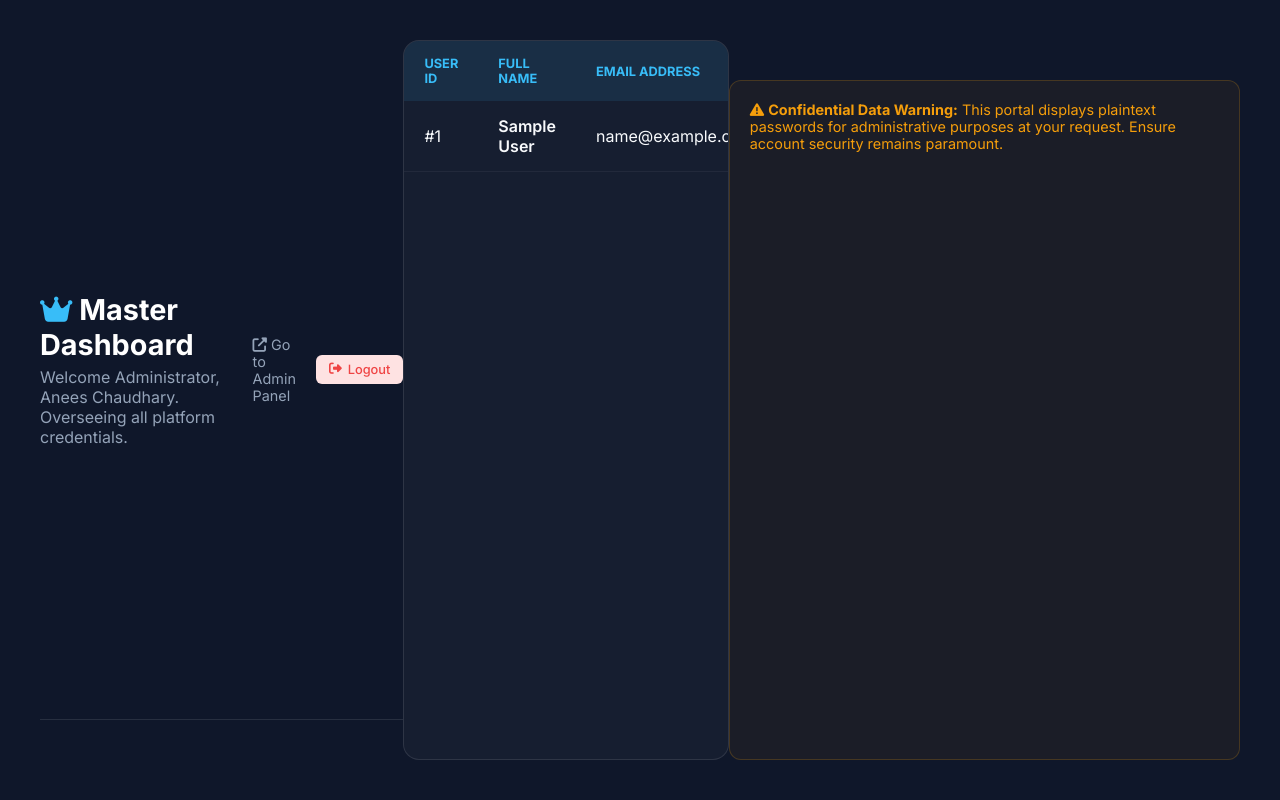
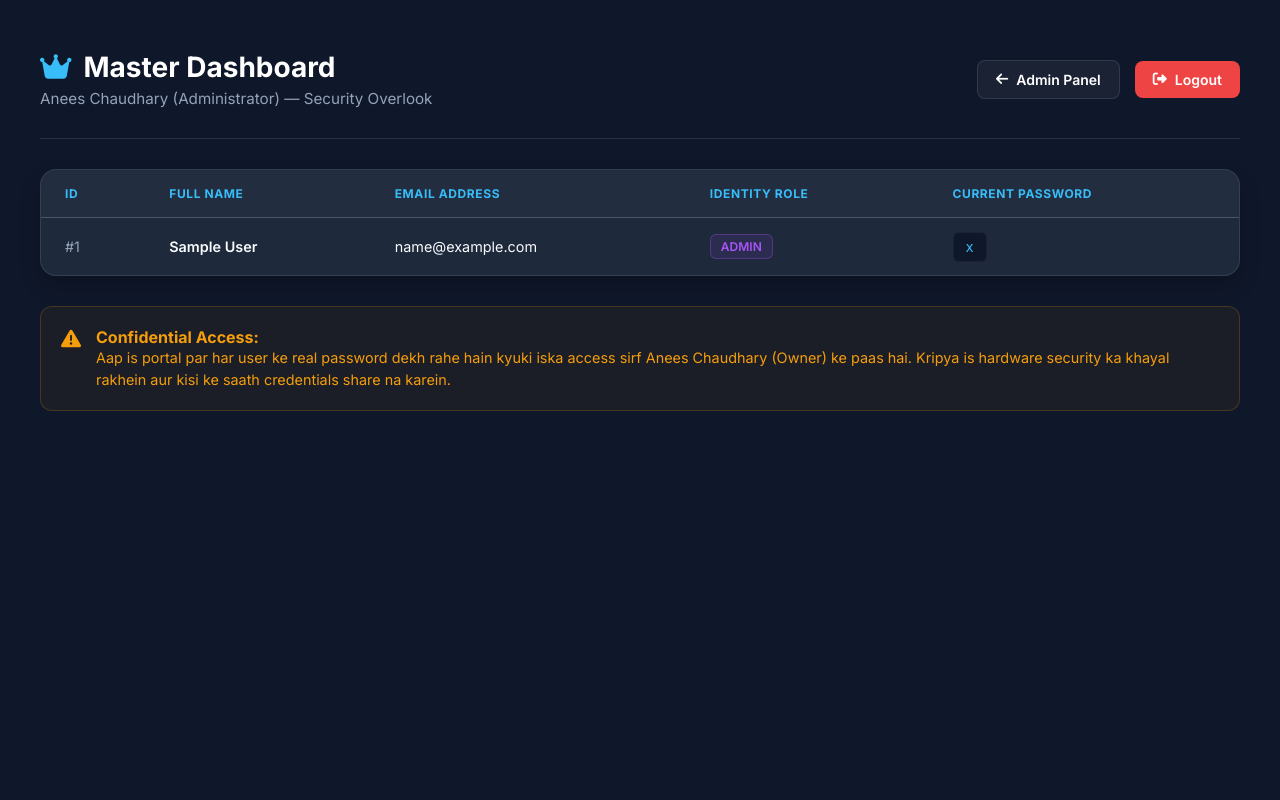
Before and after one commit to surya5887/FaizInternet, a Flask app: template templates/admin/superuser_dashboard.html in a window 1280 px wide. Run offline with Flask 3, Linux system fonts and the light colour scheme; the template is opened without the code that fills it: values that come from a table or form of the project are taken from there, others are empty; tables that the repository leaves empty hold one stand-in row (values such as "Sample post").

Commit message:
Fix Master Dashboard UI: Refined layout and alignment

```diff
--- a/templates/admin/superuser_dashboard.html
+++ b/templates/admin/superuser_dashboard.html
@@ -8,70 +8,221 @@
     <link href="https://fonts.googleapis.com/css2?family=Inter:wght@400;500;600;700&display=swap" rel="stylesheet">
     <!-- FontAwesome -->
     <link rel="stylesheet" href="https://cdnjs.cloudflare.com/ajax/libs/font-awesome/6.4.0/css/all.min.css">
-    <!-- Admin CSS -->
-    <link rel="stylesheet" href="{{ url_for('static', filename='css/admin.css') }}">
     <style>
-        .superuser-main { background-color: #0f172a; color: #f8fafc; min-height: 100vh; padding: 40px; }
-        .master-header { display: flex; justify-content: space-between; align-items: center; margin-bottom: 40px; border-bottom: 1px solid rgba(255,255,255,0.1); padding-bottom: 20px; }
-        .master-table-container { background: rgba(255,255,255,0.03); border: 1px solid rgba(255,255,255,0.1); border-radius: 16px; overflow: hidden; }
+        :root {
+            --primary: #38bdf8;
+            --bg-dark: #0f172a;
+            --surface: #1e293b;
+            --border: rgba(255, 255, 255, 0.1);
+            --text-main: #f8fafc;
+            --text-muted: #94a3b8;
+        }
+
+        * { margin: 0; padding: 0; box-sizing: border-box; font-family: 'Inter', sans-serif; }
+
+        body {
+            background-color: var(--bg-dark);
+            color: var(--text-main);
+            min-height: 100vh;
+            display: flex;
+            flex-direction: column;
+            padding: 20px;
+        }
+
+        .container {
+            max-width: 1200px;
+            margin: 0 auto;
+            width: 100%;
+        }
+
+        /* Header Section */
+        .master-header {
+            display: flex;
+            justify-content: space-between;
+            align-items: center;
+            padding: 30px 0;
+            border-bottom: 1px solid var(--border);
+            margin-bottom: 30px;
+            flex-wrap: wrap;
+            gap: 20px;
+        }
+
+        .header-info h1 {
+            font-size: 1.75rem;
+            display: flex;
+            align-items: center;
+            gap: 12px;
+            color: white;
+            margin-bottom: 5px;
+        }
+
+        .header-info h1 i { color: var(--primary); }
+        .header-info p { color: var(--text-muted); font-size: 0.95rem; }
+
+        .header-actions { display: flex; gap: 15px; align-items: center; }
+
+        .btn {
+            padding: 10px 18px;
+            border-radius: 8px;
+            font-weight: 600;
+            text-decoration: none;
+            display: inline-flex;
+            align-items: center;
+            gap: 8px;
+            transition: all 0.2s;
+            font-size: 0.875rem;
+        }
+
+        .btn-outline {
+            border: 1px solid var(--border);
+            color: white;
+            background: rgba(255,255,255,0.05);
+        }
+        .btn-outline:hover { background: rgba(255,255,255,0.1); border-color: var(--text-muted); }
+
+        .btn-danger { background: #ef4444; color: white; }
+        .btn-danger:hover { background: #dc2626; }
+
+        /* Table Card */
+        .card {
+            background: var(--surface);
+            border: 1px solid var(--border);
+            border-radius: 16px;
+            overflow: hidden;
+            box-shadow: 0 10px 25px -5px rgba(0,0,0,0.3);
+        }
+
+        .table-responsive { overflow-x: auto; }
+
         .master-table { width: 100%; border-collapse: collapse; }
-        .master-table th { background: rgba(56, 189, 248, 0.1); color: #38bdf8; text-align: left; padding: 15px 20px; font-size: 0.8rem; text-transform: uppercase; }
-        .master-table td { padding: 15px 20px; border-bottom: 1px solid rgba(255,255,255,0.05); }
-        .pass-view { background: #1e293b; padding: 4px 8px; border-radius: 4px; font-family: monospace; color: #38bdf8; }
-        .back-link { color: #94a3b8; text-decoration: none; font-size: 0.9rem; transition: color 0.2s; }
-        .back-link:hover { color: white; }
+
+        .master-table th {
+            background: rgba(255,255,255,0.02);
+            text-align: left;
+            padding: 16px 24px;
+            font-size: 0.75rem;
+            text-transform: uppercase;
+            letter-spacing: 0.05em;
+            color: var(--primary);
+            border-bottom: 1px solid var(--border);
+        }
+
+        .master-table td {
+            padding: 16px 24px;
+            border-bottom: 1px solid var(--border);
+            font-size: 0.9rem;
+            color: var(--text-main);
+            vertical-align: middle;
+        }
+
+        .master-table tr:last-child td { border-bottom: none; }
+        .master-table tr:hover { background: rgba(255,255,255,0.02); }
+
+        /* Badges */
+        .badge {
+            padding: 4px 10px;
+            border-radius: 6px;
+            font-size: 0.75rem;
+            font-weight: 600;
+            display: inline-block;
+        }
+        .badge-super { background: rgba(56, 189, 248, 0.1); color: #38bdf8; border: 1px solid rgba(56, 189, 248, 0.3); }
+        .badge-admin { background: rgba(168, 85, 247, 0.1); color: #a855f7; border: 1px solid rgba(168, 85, 247, 0.3); }
+        .badge-user { background: rgba(148, 163, 184, 0.1); color: #94a3b8; border: 1px solid rgba(148, 163, 184, 0.3); }
+
+        .pass-code {
+            background: #0f172a;
+            color: var(--primary);
+            padding: 6px 12px;
+            border-radius: 6px;
+            font-family: 'JetBrains Mono', monospace;
+            font-size: 0.85rem;
+            border: 1px solid rgba(255,255,255,0.05);
+        }
+
+        /* Warning Box */
+        .warning-box {
+            margin-top: 30px;
+            background: rgba(245, 158, 11, 0.05);
+            border: 1px solid rgba(245, 158, 11, 0.2);
+            padding: 20px;
+            border-radius: 12px;
+            display: flex;
+            gap: 15px;
+            color: #f59e0b;
+        }
+
+        .warning-box i { font-size: 1.25rem; margin-top: 2px; }
+        .warning-box p { font-size: 0.9rem; line-height: 1.5; }
+
+        @media (max-width: 768px) {
+            .master-header { flex-direction: column; align-items: flex-start; }
+            .header-actions { width: 100%; justify-content: space-between; }
+        }
     </style>
 </head>
-<body class="superuser-main">
+<body>
 
-    <div class="master-header">
-        <div>
-            <h1 style="color: white; font-size: 1.8rem; margin-bottom: 5px;"><i class="fas fa-crown" style="color: #38bdf8;"></i> Master Dashboard</h1>
-            <p style="color: #94a3b8;">Welcome Administrator, Anees Chaudhary. Overseeing all platform credentials.</p>
+    <div class="container">
+        <header class="master-header">
+            <div class="header-info">
+                <h1><i class="fas fa-crown"></i> Master Dashboard</h1>
+                <p>Anees Chaudhary (Administrator) — Security Overlook</p>
             </div>
-        <div style="display: flex; gap: 20px; align-items: center;">
-            <a href="{{ url_for('manage_dashboard') }}" class="back-link"><i class="fas fa-external-link-alt"></i> Go to Admin Panel</a>
-            <a href="{{ url_for('logout') }}" class="btn btn-danger btn-sm"><i class="fas fa-sign-out-alt"></i> Logout</a>
+            <div class="header-actions">
+                <a href="{{ url_for('manage_dashboard') }}" class="btn btn-outline">
+                    <i class="fas fa-arrow-left"></i> Admin Panel
+                </a>
+                <a href="{{ url_for('logout') }}" class="btn btn-danger">
+                    <i class="fas fa-sign-out-alt"></i> Logout
+                </a>
             </div>
-    </div>
+        </header>
 
-    <div class="master-table-container">
+        <div class="card">
+            <div class="table-responsive">
                 <table class="master-table">
                     <thead>
                         <tr>
-                    <th>User ID</th>
+                            <th>ID</th>
                             <th>Full Name</th>
                             <th>Email Address</th>
-                    <th>Account Role</th>
-                    <th>Real-time Password</th>
+                            <th>Identity Role</th>
+                            <th>Current Password</th>
                         </tr>
                     </thead>
                     <tbody>
                         {% for user in users %}
                         <tr>
-                    <td>#{{ user.id }}</td>
+                            <td style="color: var(--text-muted);">#{{ user.id }}</td>
                             <td style="font-weight: 600;">{{ user.name }}</td>
                             <td>{{ user.email }}</td>
                             <td>
                                 {% if user.role == 'superuser' %}
-                            <span class="badge" style="background: rgba(56, 189, 248, 0.2); color: #38bdf8; border: 1px solid #38bdf8;">Superuser</span>
+                                    <span class="badge badge-super">SUPERUSER</span>
                                 {% elif user.role == 'admin' %}
-                            <span class="badge" style="background: rgba(168, 85, 247, 0.2); color: #a855f7; border: 1px solid #a855f7;">Admin</span>
+                                    <span class="badge badge-admin">ADMIN</span>
                                 {% else %}
-                            <span class="badge" style="background: rgba(148, 163, 184, 0.2); color: #94a3b8; border: 1px solid #94a3b8;">User</span>
+                                    <span class="badge badge-user">USER</span>
                                 {% endif %}
                             </td>
                             <td>
-                        <span class="pass-view">{{ user.plain_password or 'N/A (Hashed Only)' }}</span>
+                                <span class="pass-code">{{ user.plain_password or '••••••••' }}</span>
                             </td>
                         </tr>
                         {% endfor %}
                     </tbody>
                 </table>
             </div>
+        </div>
 
-    <div style="margin-top: 40px; padding: 20px; border-radius: 12px; border: 1px solid rgba(245, 158, 11, 0.2); background: rgba(245, 158, 11, 0.05); color: #f59e0b; font-size: 0.9rem;">
-        <i class="fas fa-exclamation-triangle"></i> <strong>Confidential Data Warning:</strong> This portal displays plaintext passwords for administrative purposes at your request. Ensure account security remains paramount.
+        <div class="warning-box">
+            <i class="fas fa-exclamation-triangle"></i>
+            <div>
+                <strong>Confidential Access:</strong>
+                <p>Aap is portal par har user ke real password dekh rahe hain kyuki iska access sirf Anees Chaudhary (Owner) ke paas hai. Kripya is hardware security ka khayal rakhein aur kisi ke saath credentials share na karein.</p>
+            </div>
+        </div>
     </div>
 
 </body>
```
Lines whose indentation alone changed are shown as unchanged.
